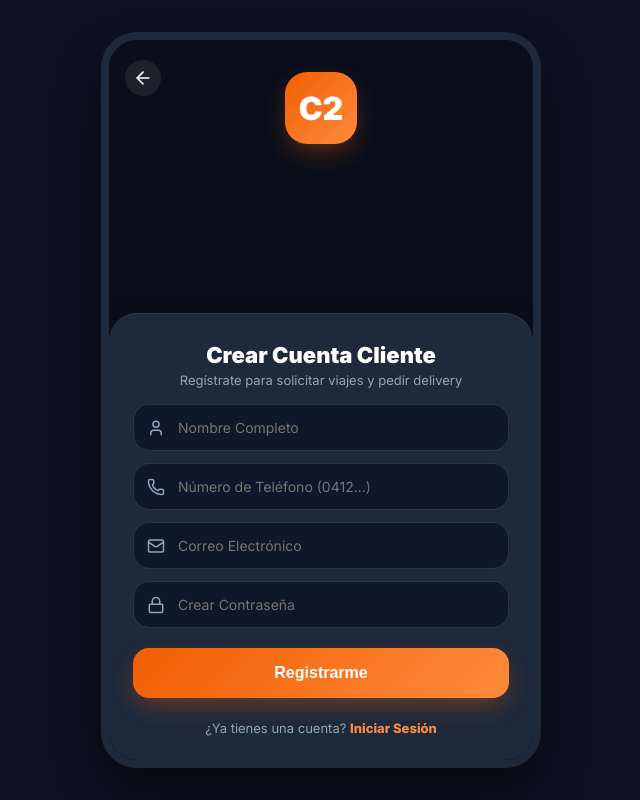
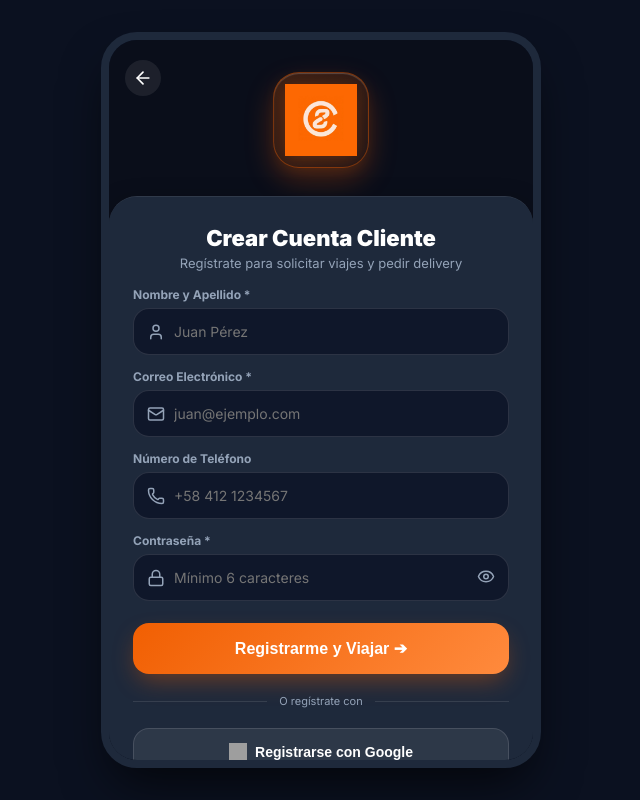
Before and after one commit to lealjesusalberto/Conecta2-web-cliente, a React (Vite) app: page / in a window 1280 px wide. Both pictures are taken after a click on the element 640 px from the left and 486 px from the top of the page. Shown: the whole page, without its empty margins (319-959 px from the left). Built offline with nearby package versions, Linux system fonts and the light colour scheme; no server answers; grey boxes are pictures that could not be loaded.

Commit message:
Apply official transparent orange glassmorphism logo to Login and Register screens

```diff
--- a/src/screens/LoginScreen.jsx
+++ b/src/screens/LoginScreen.jsx
@@ -71,7 +71,7 @@ export default function LoginScreen({ onLoginSuccess, onGoToRegister, onGoBack }
       flexDirection: 'column',
       justifyContent: 'space-between'
     }}>
-      {/* Header with Back Button & Logo */}
+      {/* Header with Back Button & Logo Oficial c2_launch.png */}
       <div style={{ padding: '20px', display: 'flex', flexDirection: 'column', alignItems: 'center', position: 'relative' }}>
         <button
           onClick={onGoBack}
@@ -88,104 +88,141 @@ export default function LoginScreen({ onLoginSuccess, onGoToRegister, onGoBack }
             alignItems: 'center',
             justifyContent: 'center',
             color: '#FFF',
-            cursor: 'pointer'
+            cursor: 'pointer',
+            zIndex: 20
           }}
         >
           <ArrowLeft size={20} />
         </button>
 
+        {/* Contenedor Naranja Transparente Glassmorphism */}
         <div style={{
-          width: '72px',
-          height: '72px',
-          borderRadius: '22px',
-          background: 'var(--primary-gradient)',
+          width: '96px',
+          height: '96px',
+          margin: '12px 0 8px 0',
+          borderRadius: '26px',
+          background: 'linear-gradient(135deg, rgba(241, 95, 2, 0.22) 0%, rgba(241, 95, 2, 0.08) 100%)',
+          border: '1.5px solid rgba(241, 95, 2, 0.4)',
+          boxShadow: '0 12px 28px rgba(241, 95, 2, 0.28), inset 0 1px 1px rgba(255, 255, 255, 0.2)',
           display: 'flex',
           alignItems: 'center',
           justifyContent: 'center',
-          margin: '12px 0 8px 0',
-          boxShadow: 'var(--shadow-glow)'
+          backdropFilter: 'blur(10px)',
+          padding: '10px'
         }}>
-          <span style={{ fontSize: '32px', fontWeight: 900, color: '#FFF' }}>C2</span>
+          <img
+            src="/assets/c2_launch.png"
+            alt="Conecta2 Logo"
+            style={{
+              width: '72px',
+              height: '72px',
+              objectFit: 'contain',
+              filter: 'drop-shadow(0 4px 10px rgba(241, 95, 2, 0.3))'
+            }}
+          />
         </div>
       </div>
 
-      {/* Dark Slate Bottom Sheet (Flutter Dark Theme) */}
+      {/* Dark Slate Sheet for Login Form */}
       <div className="flutter-sheet animate-sheet-up" style={{
         padding: '28px 24px 24px 24px',
         color: '#FFFFFF',
         display: 'flex',
         flexDirection: 'column',
-        gap: '16px'
+        gap: '16px',
+        overflowY: 'auto'
       }}>
         <div style={{ textAlign: 'center' }}>
           <h2 style={{ fontSize: '22px', fontWeight: 900, color: '#FFFFFF' }}>
-            ¡Bienvenido de nuevo!
+            Iniciar Sesión
           </h2>
           <p style={{ fontSize: '13px', color: 'var(--text-muted)', marginTop: '4px' }}>
-            Ingresa tus datos para acceder a tu cuenta
+            Ingresa tu correo o teléfono registrado
           </p>
         </div>
 
         {errorMsg && (
-          <div style={{ background: 'rgba(239, 68, 68, 0.15)', color: '#EF4444', border: '1px solid #EF4444', padding: '10px', borderRadius: '12px', fontSize: '13px', textAlign: 'center', fontWeight: 600 }}>
+          <div style={{
+            background: 'rgba(239, 68, 68, 0.15)',
+            border: '1px solid #EF4444',
+            borderRadius: '12px',
+            padding: '10px 14px',
+            color: '#F87171',
+            fontSize: '12px',
+            textAlign: 'center'
+          }}>
             {errorMsg}
           </div>
         )}
 
         <form onSubmit={handleLogin} style={{ display: 'flex', flexDirection: 'column', gap: '14px' }}>
-          {/* Email / Phone Field */}
+          {/* Identificador / Email */}
+          <div>
+            <label style={{ fontSize: '12px', fontWeight: 700, color: 'var(--text-muted)', marginBottom: '6px', display: 'block' }}>
+              Correo o Teléfono
+            </label>
             <div style={{ position: 'relative' }}>
-            <Mail size={18} color="var(--text-muted)" style={{ position: 'absolute', left: '14px', top: '50%', transform: 'translateY(-50%)' }} />
               <input
                 type="text"
                 className="flutter-input"
-              placeholder="Correo Electrónico o Teléfono"
+                placeholder="ejemplo@correo.com o +58412..."
                 value={identifier}
                 onChange={(e) => setIdentifier(e.target.value)}
-              style={{ paddingLeft: '44px' }}
+                style={{ paddingLeft: '40px' }}
                 required
               />
+              <Mail size={18} color="var(--text-muted)" style={{ position: 'absolute', left: '14px', top: '50%', transform: 'translateY(-50%)' }} />
+            </div>
           </div>
 
-          {/* Password Field */}
+          {/* Clave */}
+          <div>
+            <label style={{ fontSize: '12px', fontWeight: 700, color: 'var(--text-muted)', marginBottom: '6px', display: 'block' }}>
+              Contraseña
+            </label>
             <div style={{ position: 'relative' }}>
-            <Lock size={18} color="var(--text-muted)" style={{ position: 'absolute', left: '14px', top: '50%', transform: 'translateY(-50%)' }} />
               <input
                 type={showPassword ? 'text' : 'password'}
                 className="flutter-input"
-              placeholder="Contraseña"
+                placeholder="••••••••"
                 value={password}
                 onChange={(e) => setPassword(e.target.value)}
-              style={{ paddingLeft: '44px', paddingRight: '44px' }}
+                style={{ paddingLeft: '40px', paddingRight: '40px' }}
                 required
               />
+              <Lock size={18} color="var(--text-muted)" style={{ position: 'absolute', left: '14px', top: '50%', transform: 'translateY(-50%)' }} />
               <button
                 type="button"
                 onClick={() => setShowPassword(!showPassword)}
-              style={{ position: 'absolute', right: '14px', top: '50%', transform: 'translateY(-50%)', background: 'none', border: 'none', color: 'var(--text-muted)', cursor: 'pointer' }}
+                style={{
+                  position: 'absolute',
+                  right: '14px',
+                  top: '50%',
+                  transform: 'translateY(-50%)',
+                  background: 'none',
+                  border: 'none',
+                  color: 'var(--text-muted)',
+                  cursor: 'pointer'
+                }}
               >
                 {showPassword ? <EyeOff size={18} /> : <Eye size={18} />}
               </button>
             </div>
+          </div>
 
-          {/* Submit Login Button */}
           <button
             type="submit"
             disabled={isLoading}
             className="btn-flutter-primary"
-            style={{
-              background: 'linear-gradient(135deg, #5F3886 0%, #7E4AA8 100%)',
-              boxShadow: '0 8px 20px rgba(95, 56, 134, 0.4)',
-              marginTop: '8px'
-            }}
+            style={{ marginTop: '8px' }}
           >
-            {isLoading ? 'Iniciando Sesión...' : 'Iniciar Sesión'}
+            {isLoading ? 'Iniciando sesión...' : 'Ingresar a Conecta2 ➔'}
           </button>
         </form>
 
-        <div style={{ display: 'flex', alignItems: 'center', gap: '10px', margin: '4px 0', color: 'var(--text-muted)', fontSize: '12px' }}>
+        <div style={{ display: 'flex', alignItems: 'center', gap: '12px', margin: '4px 0' }}>
           <div style={{ flex: 1, height: '1px', background: 'rgba(255,255,255,0.1)' }}></div>
-          <span>O continuar con</span>
+          <span style={{ fontSize: '11px', color: 'var(--text-muted)' }}>O continúa con</span>
           <div style={{ flex: 1, height: '1px', background: 'rgba(255,255,255,0.1)' }}></div>
         </div>
 
@@ -194,17 +231,26 @@ export default function LoginScreen({ onLoginSuccess, onGoToRegister, onGoBack }
           onClick={handleGoogleSignIn}
           className="btn-flutter-secondary"
         >
-          <span>Google Sign-In</span>
+          <img src="https://www.gstatic.com/firebasejs/ui/2.0.0/images/auth/google.svg" alt="Google" style={{ width: '18px', height: '18px' }} />
+          <span>Continuar con Google</span>
         </button>
 
-        <div style={{ textAlign: 'center', marginTop: '6px', fontSize: '13px', color: 'var(--text-muted)' }}>
-          ¿No tienes una cuenta?{' '}
-          <span
+        <div style={{ textAlign: 'center', marginTop: '10px' }}>
+          <span style={{ fontSize: '13px', color: 'var(--text-muted)' }}>¿No tienes una cuenta aún? </span>
+          <button
             onClick={onGoToRegister}
-            style={{ color: 'var(--primary-orange-light)', fontWeight: 800, cursor: 'pointer' }}
+            style={{
+              background: 'none',
+              border: 'none',
+              color: 'var(--primary-orange-light)',
+              fontWeight: 800,
+              fontSize: '13px',
+              cursor: 'pointer',
+              textDecoration: 'underline'
+            }}
           >
-            Regístrate aquí
-          </span>
+            Regístrate
+          </button>
         </div>
       </div>
     </div>
--- a/src/screens/RegisterScreen.jsx
+++ b/src/screens/RegisterScreen.jsx
@@ -1,20 +1,21 @@
 import React, { useState } from 'react';
-import { User, Phone, Mail, Lock, ArrowLeft } from 'lucide-react';
-import { auth } from '../config/firebase';
-import { createUserWithEmailAndPassword, updateProfile } from 'firebase/auth';
+import { Mail, Lock, User, Phone, ArrowLeft, Eye, EyeOff } from 'lucide-react';
+import { auth, googleProvider } from '../config/firebase';
+import { createUserWithEmailAndPassword, updateProfile, signInWithPopup } from 'firebase/auth';
 
 export default function RegisterScreen({ onRegisterSuccess, onGoToLogin, onGoBack }) {
-  const [nombre, setNombre] = useState('');
-  const [telefono, setTelefono] = useState('');
+  const [name, setName] = useState('');
   const [email, setEmail] = useState('');
+  const [phone, setPhone] = useState('');
   const [password, setPassword] = useState('');
+  const [showPassword, setShowPassword] = useState(false);
   const [isLoading, setIsLoading] = useState(false);
   const [errorMsg, setErrorMsg] = useState('');
 
   const handleRegister = async (e) => {
     e.preventDefault();
-    if (!nombre.trim() || !telefono.trim() || !email.trim() || !password.trim()) {
-      setErrorMsg('Por favor completa todos los campos requeridos.');
+    if (!name.trim() || !email.trim() || !password.trim()) {
+      setErrorMsg('Por favor completa los campos obligatorios.');
       return;
     }
 
@@ -23,22 +24,42 @@ export default function RegisterScreen({ onRegisterSuccess, onGoToLogin, onGoBac
 
     try {
       const result = await createUserWithEmailAndPassword(auth, email.trim(), password);
-      await updateProfile(result.user, { displayName: nombre });
+      await updateProfile(result.user, {
+        displayName: name.trim()
+      });
 
       onRegisterSuccess({
         uid: result.user.uid,
-        displayName: nombre,
-        email: email,
-        phone: telefono
+        displayName: name.trim(),
+        email: email.trim(),
+        phone: phone.trim()
       });
     } catch (err) {
-      console.warn('⚠️ Error creando cuenta en Firebase, fallback a cuenta local:', err);
+      console.warn('⚠️ Register Firebase fallback a sesión local:', err);
       onRegisterSuccess({
         uid: 'user_' + Date.now(),
-        displayName: nombre,
-        email: email,
-        phone: telefono
+        displayName: name.trim(),
+        email: email.trim(),
+        phone: phone.trim()
       });
+    } finally {
+      setIsLoading(false);
+    }
+  };
+
+  const handleGoogleSignIn = async () => {
+    setIsLoading(true);
+    try {
+      const result = await signInWithPopup(auth, googleProvider);
+      onRegisterSuccess({
+        uid: result.user.uid,
+        displayName: result.user.displayName,
+        email: result.user.email,
+        phone: result.user.phoneNumber || ''
+      });
+    } catch (err) {
+      console.error('Error Google Sign-In:', err);
+      setErrorMsg('No se pudo registrar con Google.');
     } finally {
       setIsLoading(false);
     }
@@ -54,7 +75,7 @@ export default function RegisterScreen({ onRegisterSuccess, onGoToLogin, onGoBac
       flexDirection: 'column',
       justifyContent: 'space-between'
     }}>
-      {/* Header with Back Button */}
+      {/* Header with Back Button & Logo Oficial c2_launch.png */}
       <div style={{ padding: '20px', display: 'flex', flexDirection: 'column', alignItems: 'center', position: 'relative' }}>
         <button
           onClick={onGoBack}
@@ -71,24 +92,38 @@ export default function RegisterScreen({ onRegisterSuccess, onGoToLogin, onGoBac
             alignItems: 'center',
             justifyContent: 'center',
             color: '#FFF',
-            cursor: 'pointer'
+            cursor: 'pointer',
+            zIndex: 20
           }}
         >
           <ArrowLeft size={20} />
         </button>
 
+        {/* Contenedor Naranja Transparente Glassmorphism */}
         <div style={{
-          width: '72px',
-          height: '72px',
-          borderRadius: '22px',
-          background: 'var(--primary-gradient)',
+          width: '96px',
+          height: '96px',
+          margin: '12px 0 8px 0',
+          borderRadius: '26px',
+          background: 'linear-gradient(135deg, rgba(241, 95, 2, 0.22) 0%, rgba(241, 95, 2, 0.08) 100%)',
+          border: '1.5px solid rgba(241, 95, 2, 0.4)',
+          boxShadow: '0 12px 28px rgba(241, 95, 2, 0.28), inset 0 1px 1px rgba(255, 255, 255, 0.2)',
           display: 'flex',
           alignItems: 'center',
           justifyContent: 'center',
-          margin: '12px 0 8px 0',
-          boxShadow: 'var(--shadow-glow)'
+          backdropFilter: 'blur(10px)',
+          padding: '10px'
         }}>
-          <span style={{ fontSize: '32px', fontWeight: 900, color: '#FFF' }}>C2</span>
+          <img
+            src="/assets/c2_launch.png"
+            alt="Conecta2 Logo"
+            style={{
+              width: '72px',
+              height: '72px',
+              objectFit: 'contain',
+              filter: 'drop-shadow(0 4px 10px rgba(241, 95, 2, 0.3))'
+            }}
+          />
         </div>
       </div>
 
@@ -111,87 +146,153 @@ export default function RegisterScreen({ onRegisterSuccess, onGoToLogin, onGoBac
         </div>
 
         {errorMsg && (
-          <div style={{ background: 'rgba(239, 68, 68, 0.15)', color: '#EF4444', border: '1px solid #EF4444', padding: '10px', borderRadius: '12px', fontSize: '13px', textAlign: 'center', fontWeight: 600 }}>
+          <div style={{
+            background: 'rgba(239, 68, 68, 0.15)',
+            border: '1px solid #EF4444',
+            borderRadius: '12px',
+            padding: '10px 14px',
+            color: '#F87171',
+            fontSize: '12px',
+            textAlign: 'center'
+          }}>
             {errorMsg}
           </div>
         )}
 
-        <form onSubmit={handleRegister} style={{ display: 'flex', flexDirection: 'column', gap: '12px' }}>
-          {/* Full Name */}
+        <form onSubmit={handleRegister} style={{ display: 'flex', flexDirection: 'column', gap: '14px' }}>
+          {/* Nombre completo */}
+          <div>
+            <label style={{ fontSize: '12px', fontWeight: 700, color: 'var(--text-muted)', marginBottom: '6px', display: 'block' }}>
+              Nombre y Apellido *
+            </label>
             <div style={{ position: 'relative' }}>
-            <User size={18} color="var(--text-muted)" style={{ position: 'absolute', left: '14px', top: '50%', transform: 'translateY(-50%)' }} />
               <input
                 type="text"
                 className="flutter-input"
-              placeholder="Nombre Completo"
-              value={nombre}
-              onChange={(e) => setNombre(e.target.value)}
-              style={{ paddingLeft: '44px' }}
+                placeholder="Juan Pérez"
+                value={name}
+                onChange={(e) => setName(e.target.value)}
+                style={{ paddingLeft: '40px' }}
                 required
               />
+              <User size={18} color="var(--text-muted)" style={{ position: 'absolute', left: '14px', top: '50%', transform: 'translateY(-50%)' }} />
+            </div>
           </div>
 
-          {/* Phone Number */}
+          {/* Correo Electrónico */}
+          <div>
+            <label style={{ fontSize: '12px', fontWeight: 700, color: 'var(--text-muted)', marginBottom: '6px', display: 'block' }}>
+              Correo Electrónico *
+            </label>
             <div style={{ position: 'relative' }}>
-            <Phone size={18} color="var(--text-muted)" style={{ position: 'absolute', left: '14px', top: '50%', transform: 'translateY(-50%)' }} />
+              <input
+                type="email"
+                className="flutter-input"
+                placeholder="juan@ejemplo.com"
+                value={email}
+                onChange={(e) => setEmail(e.target.value)}
+                style={{ paddingLeft: '40px' }}
+                required
+              />
+              <Mail size={18} color="var(--text-muted)" style={{ position: 'absolute', left: '14px', top: '50%', transform: 'translateY(-50%)' }} />
+            </div>
+          </div>
+
+          {/* Teléfono */}
+          <div>
+            <label style={{ fontSize: '12px', fontWeight: 700, color: 'var(--text-muted)', marginBottom: '6px', display: 'block' }}>
+              Número de Teléfono
+            </label>
+            <div style={{ position: 'relative' }}>
               <input
                 type="tel"
                 className="flutter-input"
-              placeholder="Número de Teléfono (0412...)"
-              value={telefono}
-              onChange={(e) => setTelefono(e.target.value)}
-              style={{ paddingLeft: '44px' }}
+                placeholder="+58 412 1234567"
+                value={phone}
+                onChange={(e) => setPhone(e.target.value)}
+                style={{ paddingLeft: '40px' }}
+              />
+              <Phone size={18} color="var(--text-muted)" style={{ position: 'absolute', left: '14px', top: '50%', transform: 'translateY(-50%)' }} />
+            </div>
+          </div>
+
+          {/* Contraseña */}
+          <div>
+            <label style={{ fontSize: '12px', fontWeight: 700, color: 'var(--text-muted)', marginBottom: '6px', display: 'block' }}>
+              Contraseña *
+            </label>
+            <div style={{ position: 'relative' }}>
+              <input
+                type={showPassword ? 'text' : 'password'}
+                className="flutter-input"
+                placeholder="Mínimo 6 caracteres"
+                value={password}
+                onChange={(e) => setPassword(e.target.value)}
+                style={{ paddingLeft: '40px', paddingRight: '40px' }}
+                minLength={6}
                 required
               />
+              <Lock size={18} color="var(--text-muted)" style={{ position: 'absolute', left: '14px', top: '50%', transform: 'translateY(-50%)' }} />
+              <button
+                type="button"
+                onClick={() => setShowPassword(!showPassword)}
+                style={{
+                  position: 'absolute',
+                  right: '14px',
+                  top: '50%',
+                  transform: 'translateY(-50%)',
+                  background: 'none',
+                  border: 'none',
+                  color: 'var(--text-muted)',
+                  cursor: 'pointer'
+                }}
+              >
+                {showPassword ? <EyeOff size={18} /> : <Eye size={18} />}
+              </button>
+            </div>
           </div>
 
-          {/* Email */}
-          <div style={{ position: 'relative' }}>
-            <Mail size={18} color="var(--text-muted)" style={{ position: 'absolute', left: '14px', top: '50%', transform: 'translateY(-50%)' }} />
-            <input
-              type="email"
-              className="flutter-input"
-              placeholder="Correo Electrónico"
-              value={email}
-              onChange={(e) => setEmail(e.target.value)}
-              style={{ paddingLeft: '44px' }}
-              required
-            />
-          </div>
-
-          {/* Password */}
-          <div style={{ position: 'relative' }}>
-            <Lock size={18} color="var(--text-muted)" style={{ position: 'absolute', left: '14px', top: '50%', transform: 'translateY(-50%)' }} />
-            <input
-              type="password"
-              className="flutter-input"
-              placeholder="Crear Contraseña"
-              value={password}
-              onChange={(e) => setPassword(e.target.value)}
-              style={{ paddingLeft: '44px' }}
-              required
-            />
-          </div>
-
-          {/* Register Button */}
           <button
             type="submit"
             disabled={isLoading}
             className="btn-flutter-primary"
             style={{ marginTop: '8px' }}
           >
-            {isLoading ? 'Creando cuenta...' : 'Registrarme'}
+            {isLoading ? 'Creando cuenta...' : 'Registrarme y Viajar ➔'}
           </button>
         </form>
 
-        <div style={{ textAlign: 'center', marginTop: '6px', fontSize: '13px', color: 'var(--text-muted)' }}>
-          ¿Ya tienes una cuenta?{' '}
-          <span
+        <div style={{ display: 'flex', alignItems: 'center', gap: '12px', margin: '4px 0' }}>
+          <div style={{ flex: 1, height: '1px', background: 'rgba(255,255,255,0.1)' }}></div>
+          <span style={{ fontSize: '11px', color: 'var(--text-muted)' }}>O regístrate con</span>
+          <div style={{ flex: 1, height: '1px', background: 'rgba(255,255,255,0.1)' }}></div>
+        </div>
+
+        <button
+          type="button"
+          onClick={handleGoogleSignIn}
+          className="btn-flutter-secondary"
+        >
+          <img src="https://www.gstatic.com/firebasejs/ui/2.0.0/images/auth/google.svg" alt="Google" style={{ width: '18px', height: '18px' }} />
+          <span>Registrarse con Google</span>
+        </button>
+
+        <div style={{ textAlign: 'center', marginTop: '10px' }}>
+          <span style={{ fontSize: '13px', color: 'var(--text-muted)' }}>¿Ya tienes cuenta? </span>
+          <button
             onClick={onGoToLogin}
-            style={{ color: 'var(--primary-orange-light)', fontWeight: 800, cursor: 'pointer' }}
+            style={{
+              background: 'none',
+              border: 'none',
+              color: 'var(--primary-orange-light)',
+              fontWeight: 800,
+              fontSize: '13px',
+              cursor: 'pointer',
+              textDecoration: 'underline'
+            }}
           >
-            Iniciar Sesión
-          </span>
+            Inicia Sesión
+          </button>
         </div>
       </div>
     </div>
```
Lines whose indentation alone changed are shown as unchanged.
